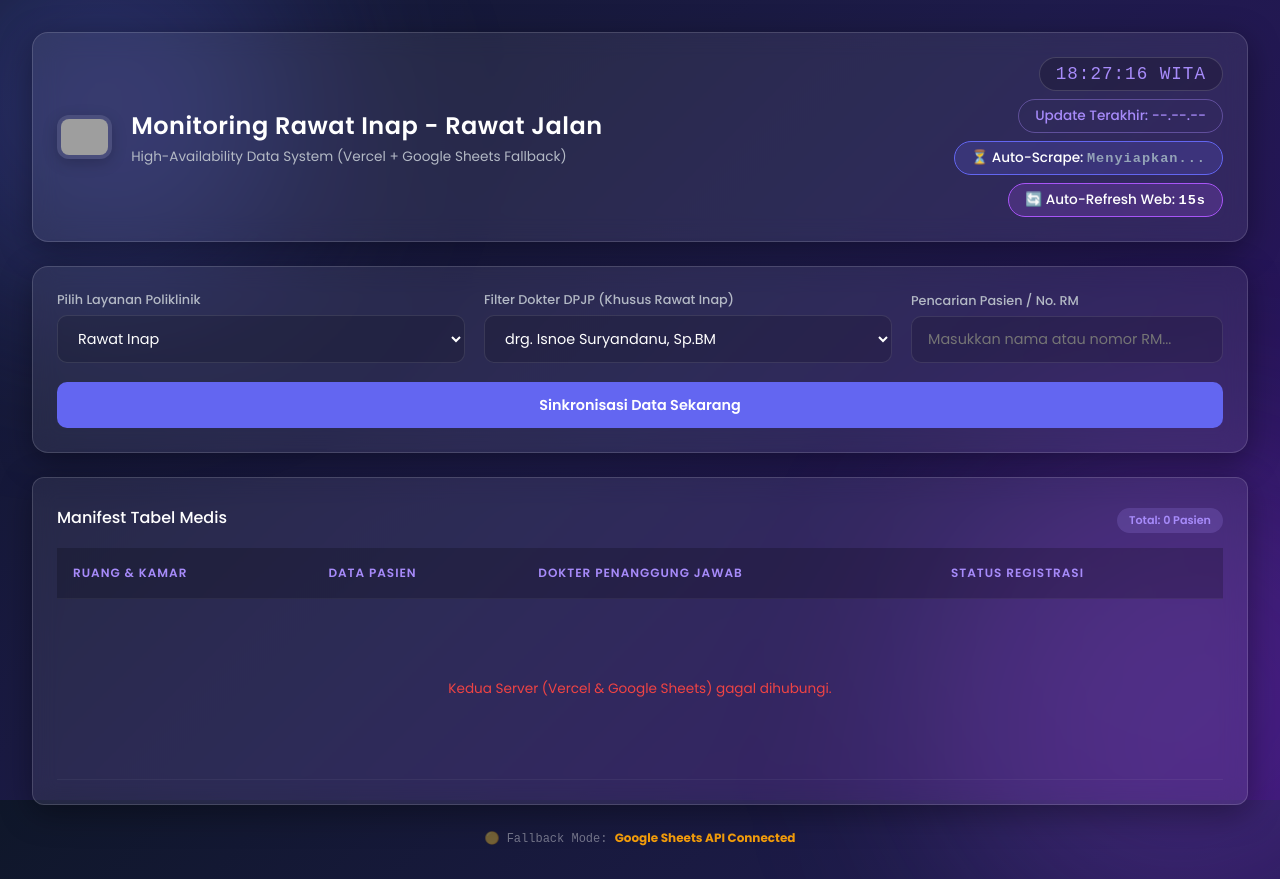
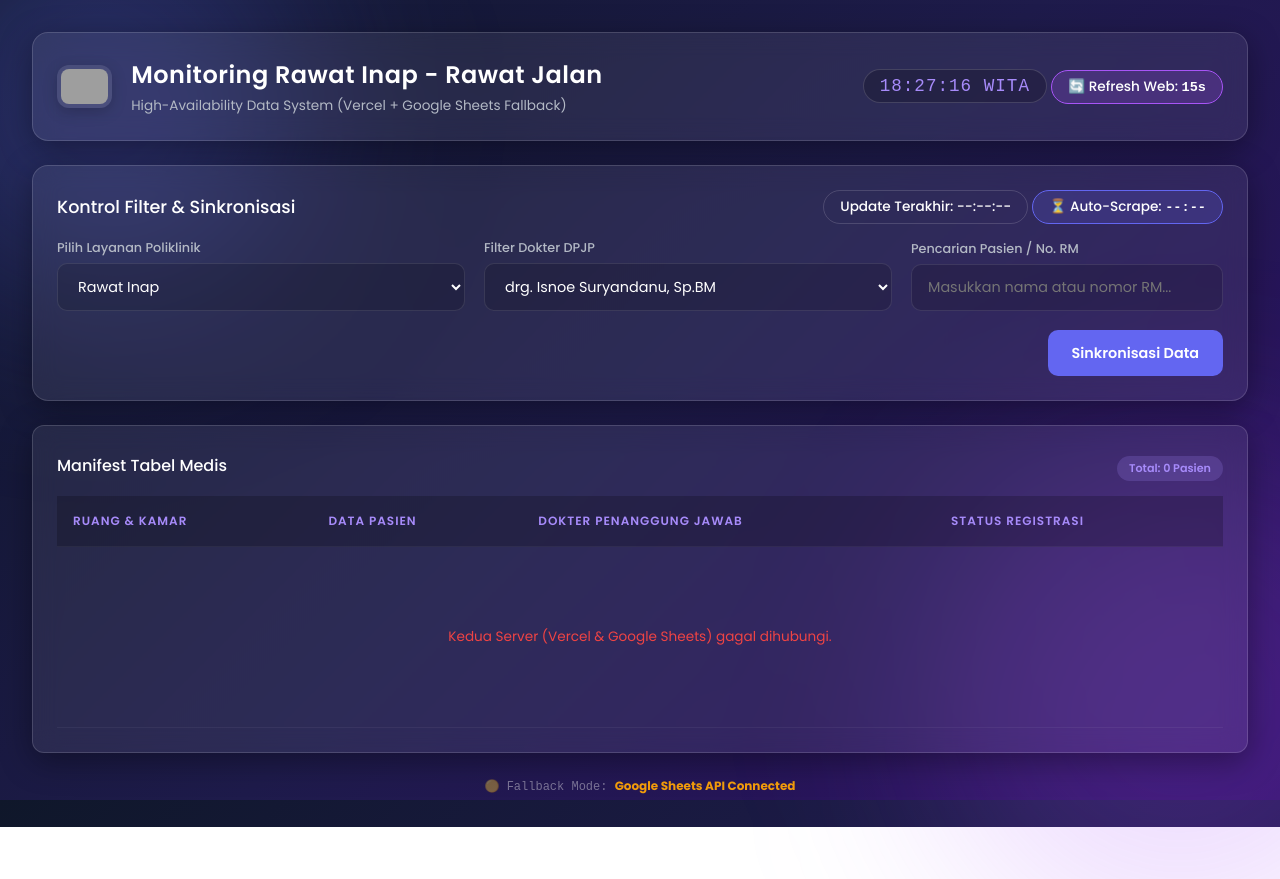
Before and after one commit to raphunteks/ranaps, a website: page public/index.html in a window 1280 px wide. After the commit the page ends 827 px from the top, so only its background shows below. Drawn offline with Linux system fonts and the light colour scheme; no server answers; grey boxes are pictures that could not be loaded.

Commit message:
Update index.html

```diff
--- a/public/index.html
+++ b/public/index.html
@@ -4,10 +4,12 @@
     <meta charset="UTF-8">
     <meta name="viewport" content="width=device-width, initial-scale=1.0">
     <title>Monitoring Rawat Inap - Rawat Jalan</title>
+
     <link rel="icon" type="image/png" href="acalogo.png">
     <link rel="stylesheet" href="styles.css">
 </head>
 <body>
+
     <div class="container">
         <header class="glass-panel header">
             <div class="header-brand">
@@ -17,23 +19,28 @@
                     <p>High-Availability Data System (Vercel + Google Sheets Fallback)</p>
                 </div>
             </div>
-
-            <!-- Posisi Kanan Atas Identik Seperti Extension -->
-            <div class="badge-group">
+            <div class="badges-container">
                 <div class="badge-item badge-clock" id="live-clock">Memuat Waktu...</div>
-                <div class="badge-item badge-outline" id="last-update">Update Terakhir: --.--.--</div>
-                <div class="badge-item badge-primary">
-                    ⏳ Auto-Scrape: <span id="scrape-countdown" style="font-family: monospace; font-weight: bold; letter-spacing: 1px;">--:--</span>
-                </div>
-                <div class="badge-item badge-purple">
-                    🔄 Auto-Refresh Web: <span id="web-refresh-countdown" style="font-family: monospace; font-weight: bold; letter-spacing: 1px;">20s</span>
+                <div class="badge-item" style="background: rgba(168, 85, 247, 0.2); border-color: #a855f7; color: white;">
+                    🔄 Refresh Web: <span id="web-refresh-countdown" style="font-family: monospace; font-weight: bold;">20s</span>
                 </div>
             </div>
         </header>
 
         <!-- PANEL FILTER -->
         <div class="glass-panel">
-            <div class="filter-grid" style="grid-template-columns: 1fr 1fr auto; align-items: end;">
+            <!-- UPGRADE: Lokasi Baru Jam Update & Countdown Scrape -->
+            <div style="display: flex; justify-content: space-between; align-items: center; margin-bottom: 15px; flex-wrap: wrap; gap: 10px;">
+                <h3 style="font-size: 1.1rem; font-weight: 500; margin: 0;">Kontrol Filter & Sinkronisasi</h3>
+                <div class="badges-container" style="margin-bottom: 0;">
+                    <div class="badge-item" id="last-update">Update Terakhir: --:--:--</div>
+                    <div class="badge-item badge-primary">
+                        ⏳ Auto-Scrape: <span id="scrape-countdown" style="font-family: monospace; font-weight: bold;">--:--</span>
+                    </div>
+                </div>
+            </div>
+
+            <div class="filter-grid" style="grid-template-columns: 1fr 1fr auto;">
                 <div class="input-group">
                     <label for="layanan-selector">Pilih Layanan Poliklinik</label>
                     <select id="layanan-selector" class="glass-input" onchange="gantiLayanan()">
@@ -45,7 +52,7 @@
                     </select>
                 </div>
                 <div class="input-group">
-                    <label for="filter-dokter">Filter Dokter DPJP (Khusus Rawat Inap)</label>
+                    <label for="filter-dokter">Filter Dokter DPJP</label>
                     <select id="filter-dokter" class="glass-input" onchange="fetchData()">
                         <option value="drg. Isnoe Suryandanu, Sp.BM" selected>drg. Isnoe Suryandanu, Sp.BM</option>
                         <option value="drg. Irmasmita Tasniadara, Sp.KG">drg. Irmasmita Tasniadara, Sp.KG</option>
@@ -59,8 +66,8 @@
                     <label for="filter-cari">Pencarian Pasien / No. RM</label>
                     <input type="text" id="filter-cari" class="glass-input" placeholder="Masukkan nama atau nomor RM...">
                 </div>
-                <div class="input-group" style="grid-column: span 3;">
-                    <button class="btn-sync" onclick="fetchData()">Sinkronisasi Data Sekarang</button>
+                <div class="input-group" style="grid-column: span 3; justify-self: end;">
+                    <button class="btn-sync" onclick="fetchData()">Sinkronisasi Data</button>
                 </div>
             </div>
         </div>
@@ -94,12 +101,11 @@
         function updateClock() {
             const options = { timeZone: 'Asia/Makassar', hour: '2-digit', minute: '2-digit', second: '2-digit', hour12: false };
             const timeString = new Intl.DateTimeFormat('id-ID', options).format(new Date());
-            const clockEl = document.getElementById('live-clock');
-            if (clockEl) clockEl.innerText = timeString.replace(/\./g, ':') + ' WITA';
+            document.getElementById('live-clock').innerText = timeString.replace(/\./g, ':') + ' WITA';
         }
         setInterval(updateClock, 1000); updateClock();
 
-        // PENGHITUNG MUNDUR REFRESH WEB (20 Detik)
+        // 1. PENGHITUNG MUNDUR REFRESH WEB (20 Detik)
         setInterval(() => {
             webTimer--;
             if (webTimer < 0) webTimer = 20;
@@ -107,7 +113,7 @@
             if (webEl) webEl.innerText = webTimer.toString().padStart(2, '0') + 's';
         }, 1000);
 
-        // PENGHITUNG MUNDUR AUTO SCRAPE (Dari Vercel API Bridge) ANTI-STUCK
+        // 2. PENGHITUNG MUNDUR AUTO SCRAPE (Dari Vercel API Bridge) ANTI-STUCK
         setInterval(() => {
             const webEl = document.getElementById('scrape-countdown');
             if (!webEl) return;
@@ -115,15 +121,17 @@
             if (isScrapingNow) {
                 webEl.innerText = "Scraping...";
                 webEl.style.color = "#fbbf24";
-            } else if (targetScrapeTime > Date.now()) {
+            } else if (targetScrapeTime) {
                 let diff = targetScrapeTime - Date.now();
-                let m = Math.floor(diff / 60000).toString().padStart(2, '0');
-                let s = Math.floor((diff % 60000) / 1000).toString().padStart(2, '0');
-                webEl.innerText = `${m}:${s}`;
-                webEl.style.color = "white";
-            } else {
-                webEl.innerText = "Menyiapkan...";
-                webEl.style.color = "#94a3b8";
+                if (diff <= 0) {
+                    webEl.innerText = "Menyiapkan...";
+                    webEl.style.color = "#94a3b8";
+                } else {
+                    let m = Math.floor(diff / 60000).toString().padStart(2, '0');
+                    let s = Math.floor((diff % 60000) / 1000).toString().padStart(2, '0');
+                    webEl.innerText = `${m}:${s}`;
+                    webEl.style.color = "white";
+                }
             }
         }, 1000);
 
@@ -167,7 +175,7 @@
             const webEl = document.getElementById('web-refresh-countdown');
             if (webEl) webEl.innerText = '20s';
 
-            fetchScrapeTime();
+            fetchScrapeTime(); // Sinkronkan juga info waktu Scrape
 
             const tbody = document.getElementById('table-body');
             const thead = document.getElementById('table-head');
```
